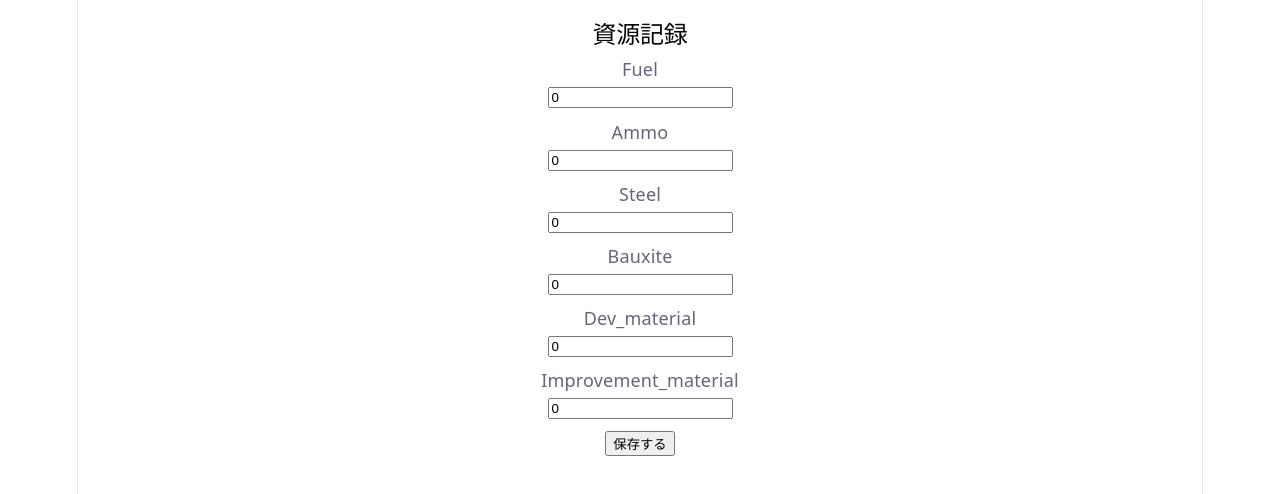
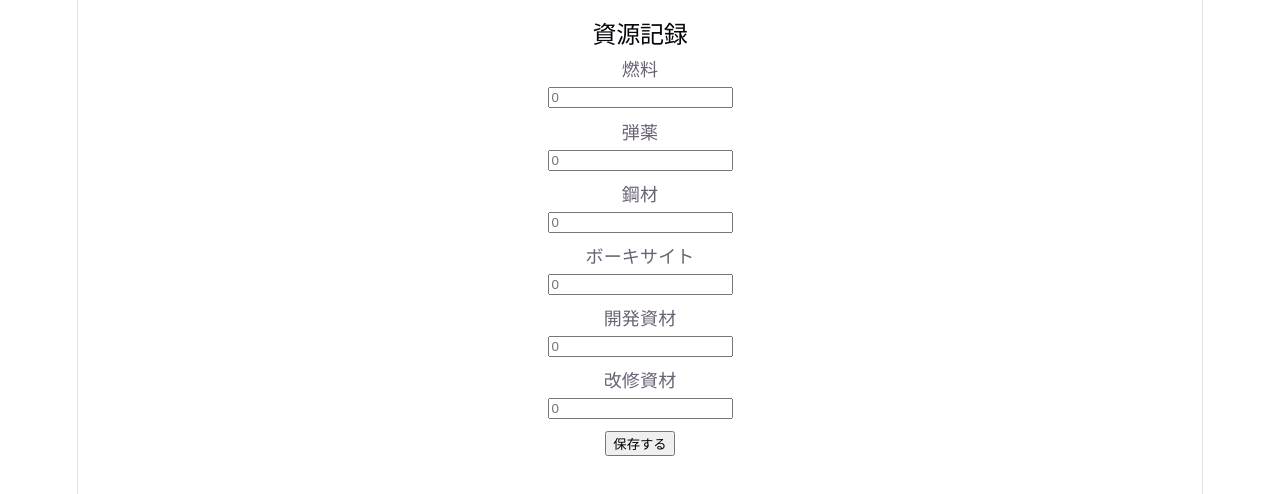
Before and after one commit to Mutsu0531/for_kancolle, a React (Vite) app: page / in a window 1280 px wide. Shown: the top 494 px of the page. Built offline with nearby package versions, Linux system fonts and the light colour scheme; no server answers.

Commit message:
日本語化し初期値の0が消えるように変更

```diff
--- a/src/App.tsx
+++ b/src/App.tsx
@@ -2,25 +2,50 @@ import { useState } from 'react';
 import { supabase } from './lib/supabaseClient';
 
 function App() {
-  // 入力フォームの値を管理するState（初期値は0）
   const [formData, setFormData] = useState({
-    fuel: 0, ammo: 0, steel: 0, bauxite: 0, dev_material: 0, improvement_material: 0
+    fuel: '', ammo: '', steel: '', bauxite: '', dev_material: '', improvement_material: ''
   });
 
-  // 入力があったら値を更新する関数
-  const handleChange = (e: React.ChangeEvent<HTMLInputElement>) => {
+  // 追加：エラーメッセージを管理するState
+  const [errors, setErrors] = useState<{ [key: string]: string | null }>({});
+
+  // 1. 表示用の名前を定義するリスト
+  const resourceLabels: { [key: string]: string } = {
+    fuel: '燃料',
+    ammo: '弾薬',
+    steel: '鋼材',
+    bauxite: 'ボーキサイト',
+    dev_material: '開発資材',
+    improvement_material: '改修資材'
+  };
+
+  /*const handleChange = (e: React.ChangeEvent<HTMLInputElement>) => {
     const { name, value } = e.target;
     setFormData({ ...formData, [name]: Number(value) });
+  };*/
+  const handleChange = (e: React.ChangeEvent<HTMLInputElement>) => {
+  const { name, value } = e.target;
+  const numValue = Number(value);
+
+  // チェック対象の資源リスト
+  const cappedResources = ['fuel', 'ammo', 'steel', 'bauxite'];
+  const LIMIT = 350000;
+
+  // 上限チェック
+  if (cappedResources.includes(name) && numValue > LIMIT) {
+    setErrors({ ...errors, [name]: '上限を超えています' });
+  } else {
+    // 正常ならエラーを消す
+    setErrors({ ...errors, [name]: null });
+  }
+
+  setFormData({ ...formData, [name]: numValue });
   };
 
-  // 保存ボタンを押した時の処理
   const handleSubmit = async (e: React.FormEvent) => {
     e.preventDefault();
-
-    // 現在の日付を取得
     const today = new Date().toISOString().split('T')[0];
 
-    // Supabaseに送信
     const { error } = await supabase.from('resources').insert([
       { date: today, ...formData }
     ]);
@@ -35,15 +60,21 @@ function App() {
   return (
     <form onSubmit={handleSubmit} style={{ padding: '20px' }}>
       <h2>資源記録</h2>
-      {Object.keys(formData).map((key) => (
+      {/* 2. Object.entriesを使って、リストから名前を取り出して表示 */}
+      {Object.entries(resourceLabels).map(([key, label]) => (
         <div key={key} style={{ marginBottom: '10px' }}>
-          <label style={{ display: 'block', textTransform: 'capitalize' }}>{key}</label>
+          <label style={{ display: 'block' }}>{label}</label>
           <input
             type="number"
             name={key}
             value={formData[key as keyof typeof formData]}
             onChange={handleChange}
+            placeholder="0"
           />
+          {/* 追加：エラーがある場合メッセージを表示 */}
+          {errors[key] && (
+            <p style={{ color: 'red', fontSize: '12px', margin: '0' }}>{errors[key]}</p>
+          )}
         </div>
       ))}
       <button type="submit">保存する</button>
@@ -52,126 +83,3 @@ function App() {
 }
 
 export default App;
-
-/*import { useState } from 'react'
-import reactLogo from './assets/react.svg'
-import viteLogo from './assets/vite.svg'
-import heroImg from './assets/hero.png'
-import './App.css'
-
-function App() {
-  const [count, setCount] = useState(0)
-
-  return (
-    <>
-      <section id="center">
-        <div className="hero">
-          <img src={heroImg} className="base" width="170" height="179" alt="" />
-          <img src={reactLogo} className="framework" alt="React logo" />
-          <img src={viteLogo} className="vite" alt="Vite logo" />
-        </div>
-        <div>
-          <h1>Get started</h1>
-          <p>
-            Edit <code>src/App.tsx</code> and save to test <code>HMR</code>
-          </p>
-        </div>
-        <button
-          type="button"
-          className="counter"
-          onClick={() => setCount((count) => count + 1)}
-        >
-          Count is {count}
-        </button>
-      </section>
-
-      <div className="ticks"></div>
-
-      <section id="next-steps">
-        <div id="docs">
-          <svg className="icon" role="presentation" aria-hidden="true">
-            <use href="/icons.svg#documentation-icon"></use>
-          </svg>
-          <h2>Documentation</h2>
-          <p>Your questions, answered</p>
-          <ul>
-            <li>
-              <a href="https://vite.dev/" target="_blank">
-                <img className="logo" src={viteLogo} alt="" />
-                Explore Vite
-              </a>
-            </li>
-            <li>
-              <a href="https://react.dev/" target="_blank">
-                <img className="button-icon" src={reactLogo} alt="" />
-                Learn more
-              </a>
-            </li>
-          </ul>
-        </div>
-        <div id="social">
-          <svg className="icon" role="presentation" aria-hidden="true">
-            <use href="/icons.svg#social-icon"></use>
-          </svg>
-          <h2>Connect with us</h2>
-          <p>Join the Vite community</p>
-          <ul>
-            <li>
-              <a href="https://github.com/vitejs/vite" target="_blank">
-                <svg
-                  className="button-icon"
-                  role="presentation"
-                  aria-hidden="true"
-                >
-                  <use href="/icons.svg#github-icon"></use>
-                </svg>
-                GitHub
-              </a>
-            </li>
-            <li>
-              <a href="https://chat.vite.dev/" target="_blank">
-                <svg
-                  className="button-icon"
-                  role="presentation"
-                  aria-hidden="true"
-                >
-                  <use href="/icons.svg#discord-icon"></use>
-                </svg>
-                Discord
-              </a>
-            </li>
-            <li>
-              <a href="https://x.com/vite_js" target="_blank">
-                <svg
-                  className="button-icon"
-                  role="presentation"
-                  aria-hidden="true"
-                >
-                  <use href="/icons.svg#x-icon"></use>
-                </svg>
-                X.com
-              </a>
-            </li>
-            <li>
-              <a href="https://bsky.app/profile/vite.dev" target="_blank">
-                <svg
-                  className="button-icon"
-                  role="presentation"
-                  aria-hidden="true"
-                >
-                  <use href="/icons.svg#bluesky-icon"></use>
-                </svg>
-                Bluesky
-              </a>
-            </li>
-          </ul>
-        </div>
-      </section>
-
-      <div className="ticks"></div>
-      <section id="spacer"></section>
-    </>
-  )
-}
-
-export default App*/
```
Also changed, not shown: 1 other file (tests, documents, lock files or other folders).
